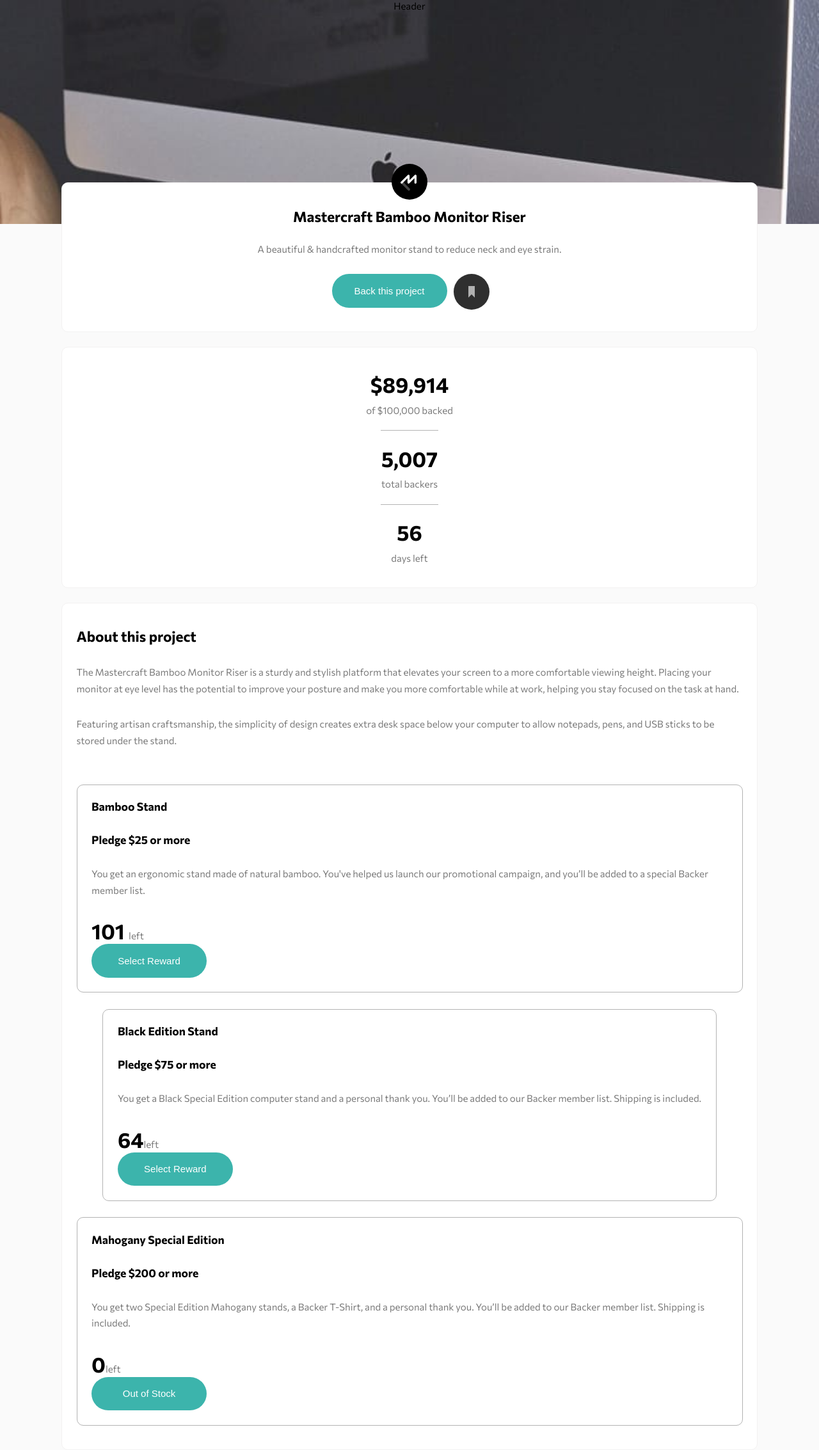
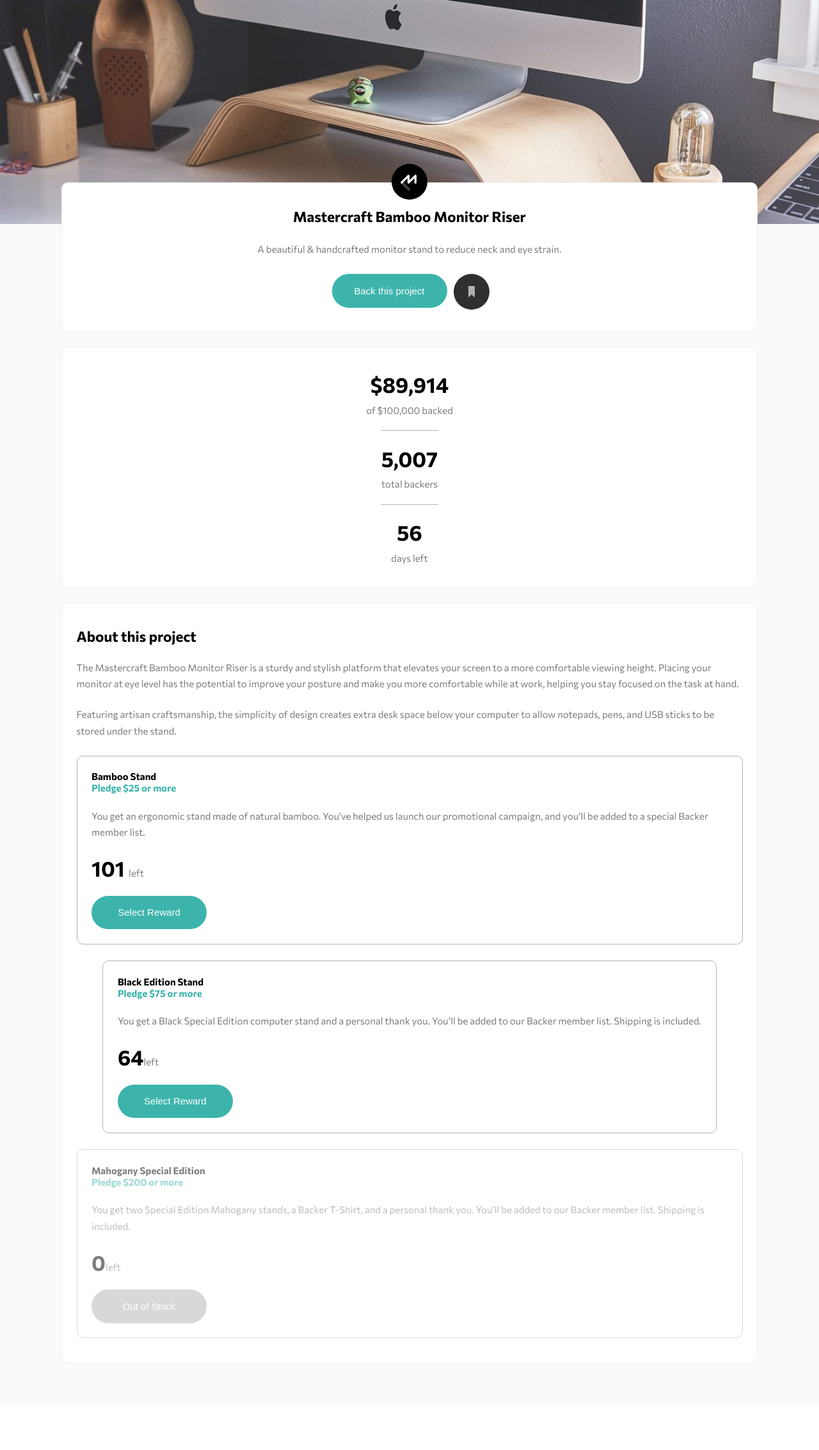
Before and after one commit to Radu-A/crowdfunding-product-page-main, a React (Vite) app: page / in a window 1280 px wide. Shown: the top 2266 px of the page at 64% size. After the commit the page ends 2195 px from the top, so only its background shows below. Built offline with nearby package versions, Linux system fonts and the light colour scheme.

Commit message:
installed/react_responsive

```diff
--- a/package.json
+++ b/package.json
@@ -12,6 +12,7 @@
   "dependencies": {
     "react": "^18.2.0",
     "react-dom": "^18.2.0",
+    "react-responsive": "^9.0.2",
     "sass": "^1.66.1"
   },
   "devDependencies": {
--- a/src/App.jsx
+++ b/src/App.jsx
@@ -1,4 +1,3 @@
-import "./App.css";
 import Header from "./components/Header/Header";
 import Main from "./components/Main/Main";
 
--- a/src/components/Header/Header.jsx
+++ b/src/components/Header/Header.jsx
@@ -1,9 +1,31 @@
-import imageHeroMobile from '../../assets/image-hero-mobile.jpg'
+import { useMediaQuery } from "react-responsive";
+import imageHeroMobile from "../../assets/image-hero-mobile.jpg";
+import imageHeroDesktop from "../../assets/image-hero-desktop.jpg";
 
 const Header = () => {
-  return <header style={{
-    backgroundImage:`url(${imageHeroMobile})`
-  }}>Header</header>;
+  const isDesktop = useMediaQuery({
+    query: "(min-width: 700px)",
+  });
+
+  return (
+    <>
+      {isDesktop ? (
+        <header
+          className="desktop-header"
+          style={{
+            backgroundImage: `url(${imageHeroDesktop})`,
+          }}
+        ></header>
+      ) : (
+        <header
+          className="smartphone-header"
+          style={{
+            backgroundImage: `url(${imageHeroMobile})`,
+          }}
+        ></header>
+      )}
+    </>
+  );
 };
 
 export default Header;
--- a/src/components/Main/Description/Option3/Option3.jsx
+++ b/src/components/Main/Description/Option3/Option3.jsx
@@ -2,7 +2,7 @@ import React from "react";
 
 const Option3 = () => {
   return (
-    <article className="option-article">
+    <article className="option-article option-article-3">
       <div className="option-heading-div">
         <h3 className="option-heading-1">Mahogany Special Edition</h3>
         <h3 className="option-heading-2">Pledge $200 or more</h3>
--- a/src/styles/components/_Description.scss
+++ b/src/styles/components/_Description.scss
@@ -4,7 +4,12 @@
 
     h2, h3 ,p {
         text-align: left;
-        margin-bottom: 2rem;
+    }
+
+    .description-article {
+        @include flex-column;
+        align-items: start;
+        gap: 1.5rem;
     }
 
     .option-article {
@@ -13,5 +18,20 @@
         border-radius: 10px;
         @include flex-column;
         align-items: start;
+        gap: 1.5rem;
+
+        .option-heading-2 {
+            color: $moderate-cyan;
+        }
     }
+
+    .option-article-3 {
+        opacity: 0.5;
+
+        button {
+            background-color: $medium-gray;
+        }
+    }
+
+
 }
--- a/src/styles/components/_Header.scss
+++ b/src/styles/components/_Header.scss
@@ -1,6 +1,7 @@
 @import '../utils/mixins.scss', '../utils/variables.scss';
 
 header {
+    width: 100%;
     height: 350px;
     background-size:cover;
 }
--- a/src/styles/components/_Main.scss
+++ b/src/styles/components/_Main.scss
@@ -1,6 +1,7 @@
 @import '../utils/mixins.scss', '../utils/variables.scss';
 
 main {
+    width: 100%;
     top: -65px;
     position: relative;
     @include flex-column;
@@ -14,6 +15,10 @@ main {
         border-radius: 10px;
         @include flex-column;
         gap: 1.7rem;
+    }
+
+    h3 {
+        font-size: 1rem;
     }
 
     p {
--- a/src/styles/views/_App.scss
+++ b/src/styles/views/_App.scss
@@ -11,6 +11,7 @@ html {
     font-size: 15px;
 }
 #root {
+    width: 100%;
     margin: 0;
     padding: 0;
     background-color: $broken-white;
```
Also changed, not shown: 1 other file (tests, documents, lock files or other folders).
